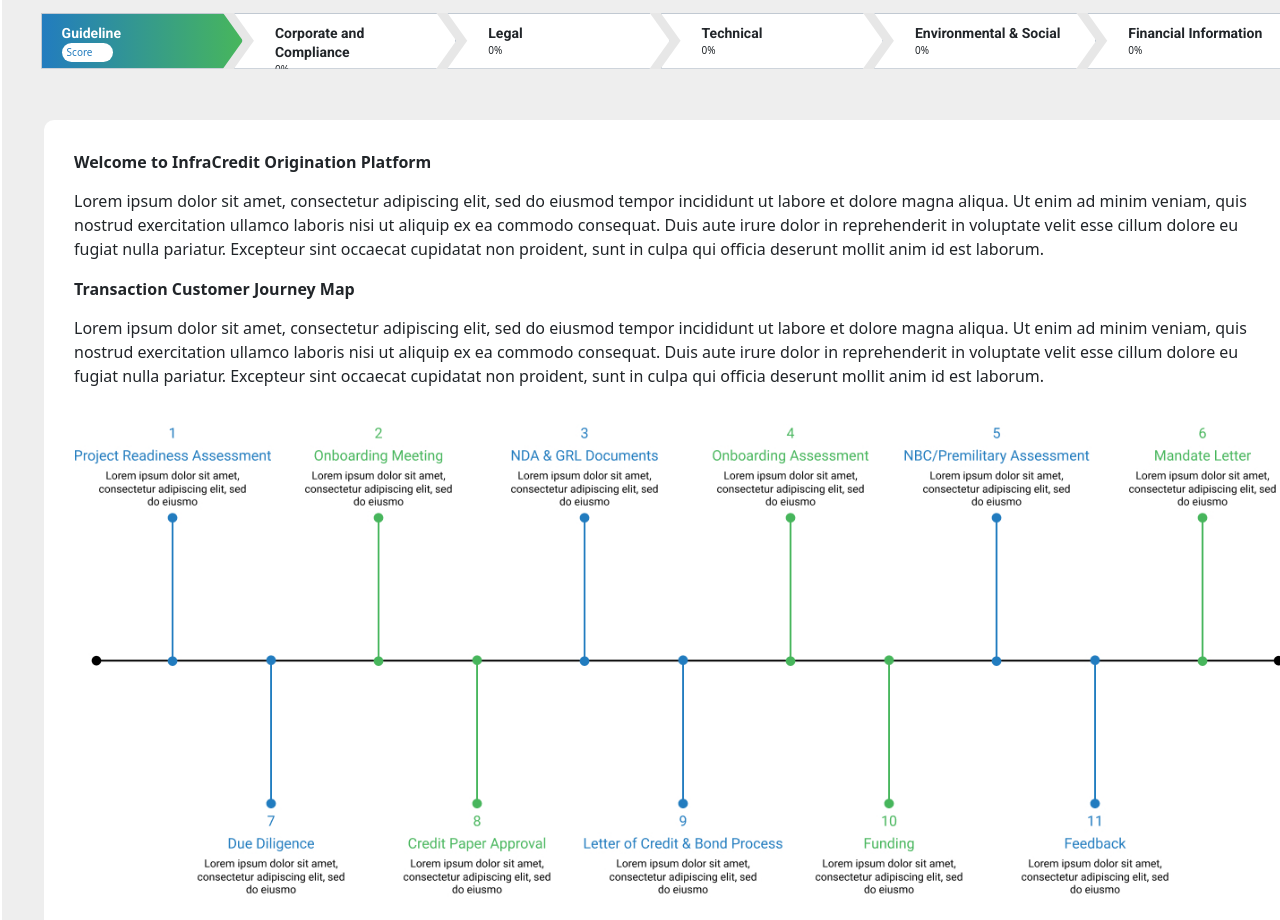
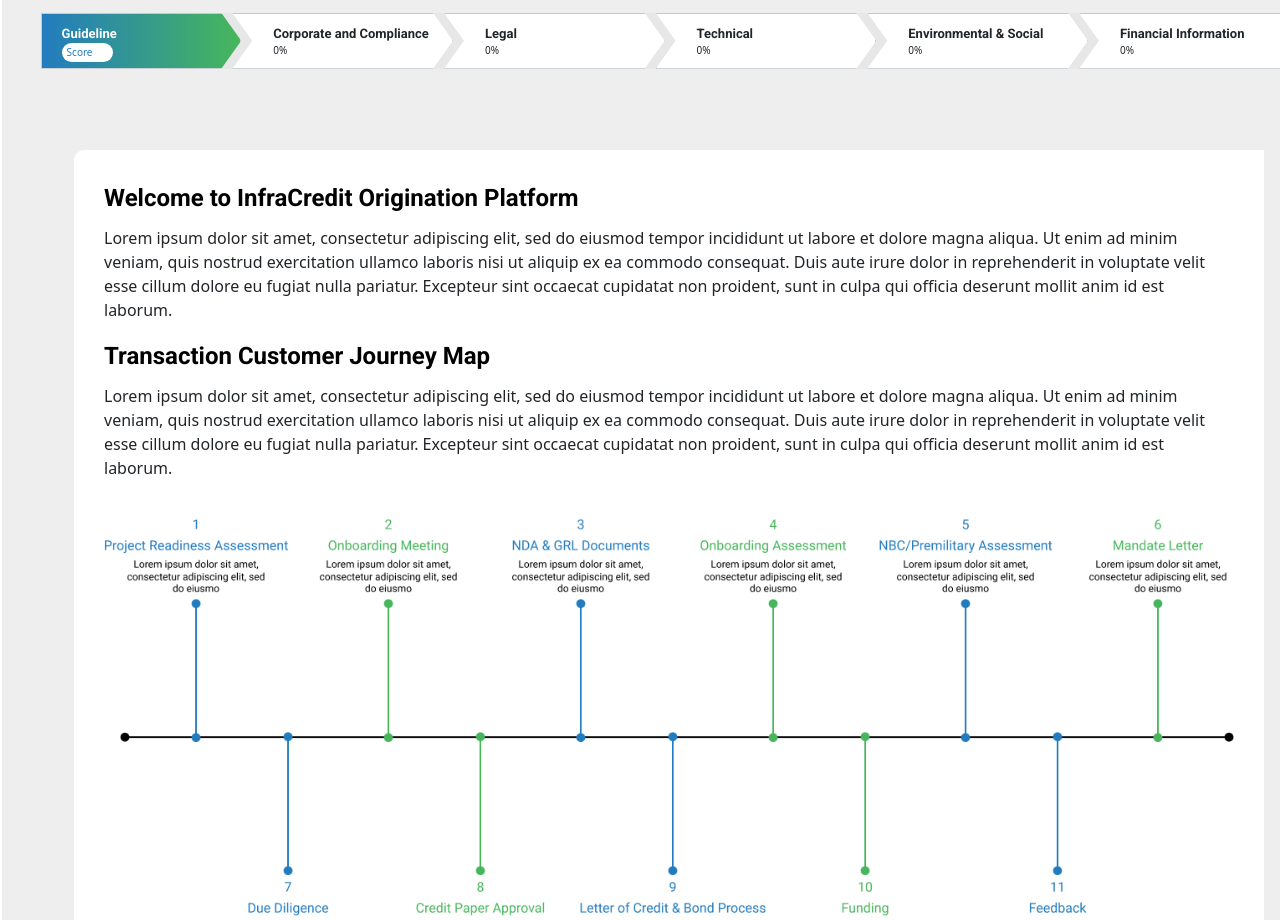
Before and after one commit to ccobasi/infracore, a Vue app: page / in a window 1280 px wide. Shown: the part 440-1360 px from the top of the page. Built offline with nearby package versions, Linux system fonts and the light colour scheme; a web font is replaced by a local one.

Commit message:
create guideline

```diff
--- /dev/null
+++ b/src/components/ReadinessAssessment/GuideLine.vue
@@ -0,0 +1,44 @@
+<template>
+  <div class="origination">
+    <div class="title"><b>Welcome to InfraCredit Origination Platform</b></div>
+    <p>Lorem ipsum dolor sit amet, consectetur adipiscing elit, sed do eiusmod tempor incididunt ut labore et dolore magna aliqua. Ut enim ad minim veniam, quis nostrud exercitation ullamco laboris nisi ut aliquip ex ea commodo consequat. Duis aute irure dolor in reprehenderit in voluptate velit esse cillum dolore eu fugiat nulla pariatur. Excepteur sint occaecat cupidatat non proident, sunt in culpa qui officia deserunt mollit anim id est laborum.</p>
+
+    <div class="title"><b>Transaction Customer Journey Map</b></div>
+    <p>Lorem ipsum dolor sit amet, consectetur adipiscing elit, sed do eiusmod tempor incididunt ut labore et dolore magna aliqua. Ut enim ad minim veniam, quis nostrud exercitation ullamco laboris nisi ut aliquip ex ea commodo consequat. Duis aute irure dolor in reprehenderit in voluptate velit esse cillum dolore eu fugiat nulla pariatur. Excepteur sint occaecat cupidatat non proident, sunt in culpa qui officia deserunt mollit anim id est laborum.</p>
+
+    <div class="diagram">
+      <img src="../../assets/diagram.jpg" alt="">
+    </div>
+  </div>
+</template>
+<style scoped>
+body,
+html {
+  margin: 0;
+  padding: 0;
+  overflow-x: hidden;
+}
+.origination {
+  max-width: 100%;
+  max-height: 100%;
+  padding: 30px;
+  border-radius: 10px 0 0 0;
+  background: #fff;
+  overflow-y: hidden;
+}
+.title {
+  margin-bottom: 10px;
+  font-family: Roboto, sans-serif;
+  font-size: 24px;
+  font-weight: 600;
+  color: #000;
+}
+.origination p {
+  margin-top: 10px;
+}
+.diagram img {
+  max-width: 100%;
+  height: auto;
+  margin-top: 20px;
+}
+</style>
--- a/src/components/Tab/TabMenu.vue
+++ b/src/components/Tab/TabMenu.vue
@@ -49,7 +49,7 @@
   gap: 0px;
   justify-content: space-between;
   opacity: 0px;
-  padding: 30px 20px;
+  padding: 30px 40px;
 }
 .tab h2 {
   font-family: Roboto;
@@ -106,11 +106,10 @@
   fill: none;
   stroke: #4caf50;
   stroke-width: 5;
-  stroke-dasharray: 226.08; /* 2 * Math.PI * radius (approx 36) */
-  stroke-dashoffset: 94.15; /* (1 - progress) * stroke-dasharray for 58% */
+  stroke-dasharray: 226.08;
+  stroke-dashoffset: 94.15;
   transition: stroke-dashoffset 0.5s ease-in-out;
 }
-
 .percentage {
   position: absolute;
   top: 50%;
@@ -122,7 +121,7 @@
 }
 .guideline-container {
   display: flex;
-  width: 1250px;
+  width: 1240px;
   height: 56px;
   gap: 10px;
   align-items: flex-start;
@@ -190,7 +189,7 @@
   font-weight: bold;
   font-size: 12px;
   font-family: Roboto;
-  font-size: 14px;
+  font-size: 13px;
   font-weight: 400;
   line-height: 19.2px;
   text-align: left;
--- a/src/components/Views/HomeView.vue
+++ b/src/components/Views/HomeView.vue
@@ -1,22 +1,14 @@
 <script setup>
 import NavBar from '../Tab/NavBar.vue'
 import TabMenu from '../Tab/TabMenu.vue'
+import GuideLine from '../ReadinessAssessment/GuideLine.vue'
 </script>
 <template>
   <main>
     <NavBar />
     <TabMenu />
-    <div class="origination">
-      <div class="title"><b>Welcome to InfraCredit Origination Platform</b></div>
-      <p>Lorem ipsum dolor sit amet, consectetur adipiscing elit, sed do eiusmod tempor incididunt ut labore et dolore magna aliqua. Ut enim ad minim veniam, quis nostrud exercitation ullamco laboris nisi ut aliquip ex ea commodo consequat. Duis aute irure dolor in reprehenderit in voluptate velit esse cillum dolore eu fugiat nulla pariatur. Excepteur sint occaecat cupidatat non proident, sunt in culpa qui officia deserunt mollit anim id est laborum.</p>
-
-      <div class="title"><b>Transaction Customer Journey Map</b></div>
-      <p>Lorem ipsum dolor sit amet, consectetur adipiscing elit, sed do eiusmod tempor incididunt ut labore et dolore magna aliqua. Ut enim ad minim veniam, quis nostrud exercitation ullamco laboris nisi ut aliquip ex ea commodo consequat. Duis aute irure dolor in reprehenderit in voluptate velit esse cillum dolore eu fugiat nulla pariatur. Excepteur sint occaecat cupidatat non proident, sunt in culpa qui officia deserunt mollit anim id est laborum.</p>
-
-      <div class="diagram">
-        <img src="../../assets/diagram.jpg" alt="">
-      </div>
-
+    <div class="originate">
+      <GuideLine />
       <div class="save"><button>Save and Continue</button></div>
 
       <div class="question">
@@ -37,7 +29,7 @@
   overflow-x: hidden;
   background: #eee;
 }
-.origination {
+.originate {
   width: 1250px;
   height: 1000px;
   margin: 0 42px;
@@ -45,35 +37,14 @@
   gap: 30px;
   border-radius: 10px 0px 0px 0px;
   opacity: 0px;
-  background: #fff;
-}
-.title {
-  width: 473px;
-  height: 29px;
-  gap: 0px;
-  opacity: 0px;
-}
-.title h3 {
-  font-family: Roboto;
-  font-size: 24px;
-  font-weight: 600;
-  line-height: 28.8px;
-  text-align: left;
-  color: #000000;
-}
-.origination p {
-  margin-top: 10px;
-}
-.diagram img {
-  width: 1210px;
-  padding-top: 20px;
+  background: #eee;
 }
 .save {
   width: 1380px;
   height: 50px;
   gap: 10px;
   opacity: 0px;
-  margin-top: 40px;
+  margin-top: 30px;
   justify-content: end;
 }
 .save button {
@@ -95,7 +66,7 @@
   gap: 0px;
   justify-content: space-between;
   opacity: 0px;
-  margin-top: 30px;
+  margin-top: 60px;
 }
 .support {
   width: 516px;
```
